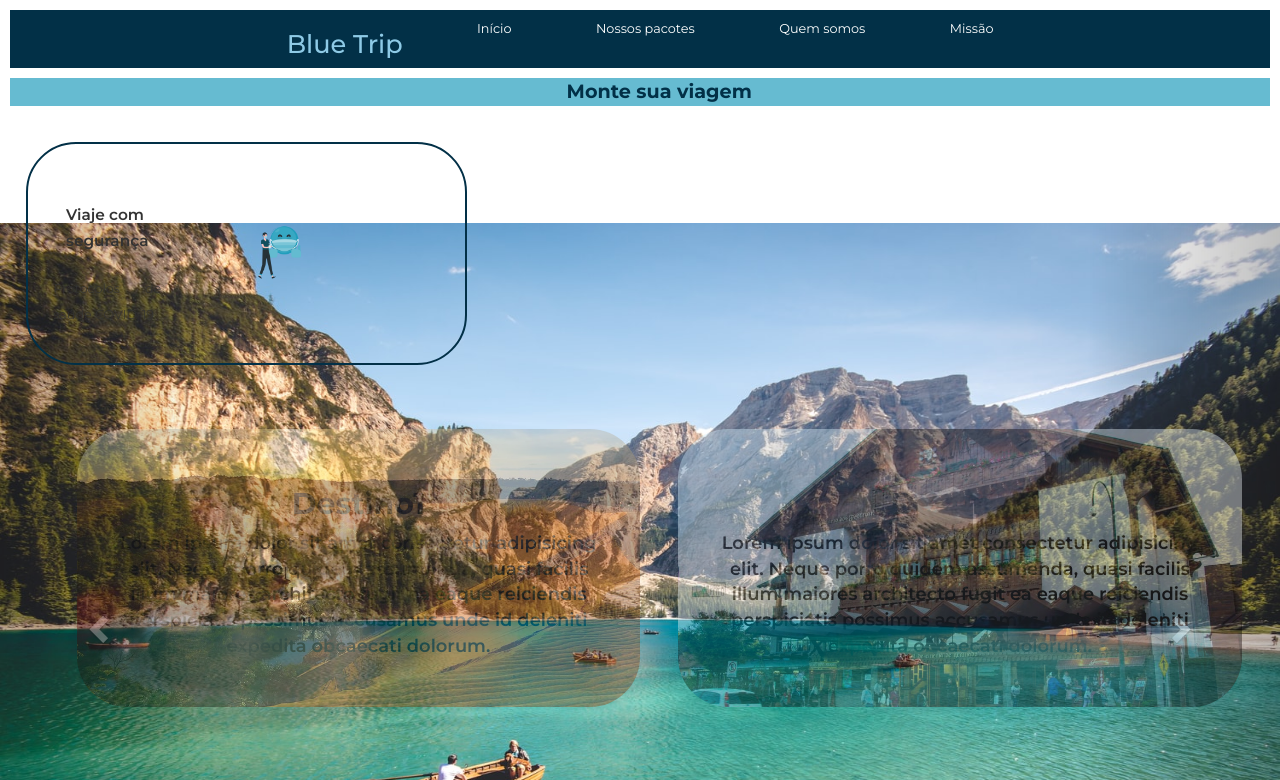
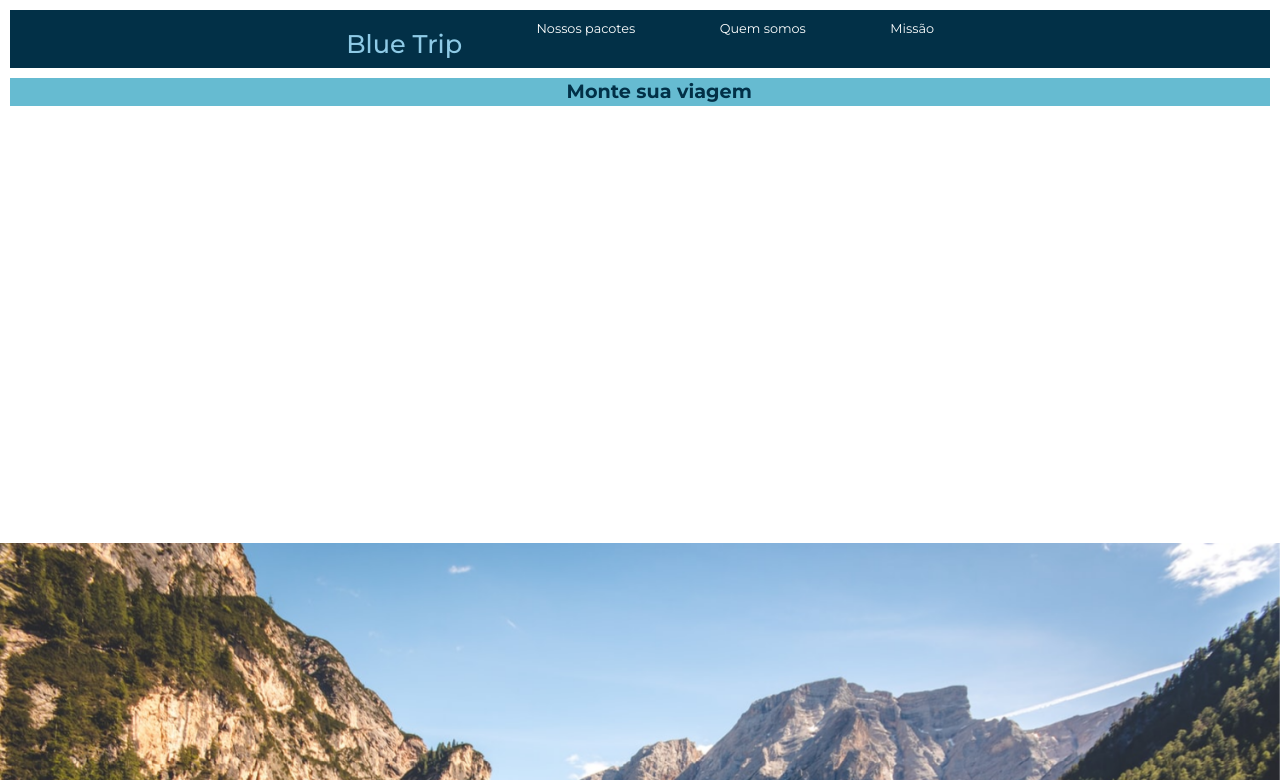
Before and after one commit to BeatrizCoder/blue_trip, a Flask app: page / in a window 1280 px wide. Shown: the top 780 px of the page. Run offline with Flask 2, Linux system fonts and the light colour scheme; data that the repository does not hold is empty; some libraries are stand-ins or nearby versions.

Commit message:
carousel arrumado, bug rota admin

```diff
--- a/app.py
+++ b/app.py
@@ -14,7 +14,8 @@
 #     "MAIL_PASSWORD": 'Bluetrip123'
 # }
 
-app.config['SQLALCHEMY_DATABASE_URI'] = 'postgresql://xogpdzxt:XVt_V6xupNzrflQArM6JggGA-XTBS8oR@kesavan.db.elephantsql.com/xogpdzxt'
+app.config['SQLALCHEMY_DATABASE_URI'] = 'postgresql://fjcmksir:SjscMtZmPTS02sUgIOMzcs7oELi-4YsU@kesavan.db.elephantsql.com/fjcmksir'
+
 db = SQLAlchemy(app)
 
 
@@ -30,11 +31,14 @@
     id = db.Column(db.Integer, primary_key=True, autoincrement=True)
     destino = db.Column(db.String(150), nullable=False)
     preco = db.Column(db.String(10000), nullable=False)
+    imagem = db.Column(db.String(10000), nullable=False)
     descricao = db.Column(db.String(500), nullable=False)
     link = db.Column(db.String(300), nullable=False)
+    tipo_viagem = db.Column(db.String(10000), nullable=False)
 
-    def __init__(self, destino, imagem, descricao, link, tipo_viagem):
+    def __init__(self, destino, preco, imagem, descricao, link, tipo_viagem):
         self.destino = destino
+        self.preco = preco
         self.imagem = imagem
         self.descricao = descricao
         self.link = link
@@ -59,7 +63,7 @@
 
 @app.route('/admin')
 def admin():
-    return render_template('admin.html')
+    return render_template('admin.html', viagens=viagens, viagem='')
 
 @app.route('/perfil')
 def perfil():
@@ -78,8 +82,9 @@
    if request.method == 'POST':
       viagem = Viagem(
          request.form['destino'],
+         request.form['preco'],
          request.form['imagem'],
-         request.form['preco'],
+         request.form['descricao'],
          request.form['link'],
          request.form['tipo-viagem']
       )
--- a/static/css/style_index.css
+++ b/static/css/style_index.css
@@ -11,15 +11,19 @@
 
 div#myCarousel div#carousel-inner{
     height: 100vh;
+    scroll-snap-align: start;
+    width: 100%;
 }
 
 div#myCarousel div#carousel-inner div img{
     width: 100%;
-    height: 60vw;
+    height: 100%;
+    object-fit: cover;
 }
 
 div#myCarousel{
     position: absolute;
+    height: 100vh;
 }
 
 .carousel{
@@ -280,3 +284,10 @@
 ::-webkit-scrollbar-thumb:hover {
     background: #219dbcc0;
   }
+
+
+  div#vazia{
+      width: 100vw;
+      height: 80vh;
+      z-index: -500;
+  }
--- a/templates/admin.html
+++ b/templates/admin.html
@@ -7,7 +7,7 @@
     <meta name="viewport" content="width=device-width, initial-scale=1.0">
     <link rel="stylesheet" href="../static/css/style_admin.css">
     <link rel="stylesheet" href="https://stackpath.bootstrapcdn.com/font-awesome/4.7.0/css/font-awesome.min.css">
-    <title>Portfólio | Adm</title>
+    <title>Blue Trip | Administração</title>
 </head>
 
 <body>
@@ -62,7 +62,7 @@
             {% endif %}
 
                 <label for="destino">Destino</label>
-                <input type="text" placeholder="Nome do destino" id="nome" name="nome" value="{{viagem.nome}}">
+                <input type="text" placeholder="Nome do destino" id="destino" name="destino" value="{{viagem.nome}}">
 
                 <label for="imagem">Imagem</label>
                 <input type="text" placeholder="Link da imagem" id="imagem" name="imagem" value="{{viagem.imagem}}">
@@ -105,7 +105,7 @@
                 <thead>
                     <tr>
                         <th>#</th>
-                        <th>Nome</th>
+                        <th>Destino</th>
                         <th>Imagem</th>
                         <th>Link</th>
                         <th style="text-align:center">Edição</th>
--- a/templates/index.html
+++ b/templates/index.html
@@ -27,7 +27,6 @@
         <ul>
             <a href='/admin' id='admin'><i class="fas fa-cog"></i></a>
             <h2>Blue Trip</h2>
-            <li><a href="/">Início</a></li>
             <li><a href="/pacotes">Nossos pacotes</a></li>
             <li><a href="/perfil">Quem somos</a></li>
             <li><a href="/missao">Missão</a></li>
@@ -53,47 +52,38 @@
             <div class="item active">
                 <img src="../static/img/photo01.jpg" alt="Chania">
                 <div class="carousel-caption">
-                    <h3>Los Angeles</h3>
-                    <p>LA is always so much fun!</p>
                 </div>
             </div>
 
             <div class="item">
                 <img src="../static/img/frutigen2.jpg" alt="Chicago">
                 <div class="carousel-caption">
-                    <h3>Chicago</h3>
-                    <p>Thank you, Chicago!</p>
                 </div>
             </div>
 
             <div class="item">
                 <img src="../static/img/jericoacoara.jpg" alt="New York">
                 <div class="carousel-caption">
-                    <h3>New York</h3>
-                    <p>We love the Big Apple!</p>
                 </div>
             </div>
         </div>
 
 
-        <a class="left carousel-control" href="#myCarousel" data-slide="prev">
+        <!-- <a class="left carousel-control" href="#myCarousel" data-slide="prev">
             <span class="glyphicon glyphicon-chevron-left"></span>
             <span class="sr-only">Previous</span>
         </a>
         <a class="right carousel-control" href="#myCarousel" data-slide="next">
             <span class="glyphicon glyphicon-chevron-right"></span>
-            <span class="sr-only">Next</span>
+            <span class="sr-only">Next</span> -->
         </a>
     </div>
 
-
-<div id="vazio">
+    <div id="vazia">
 
     </div>
 
 
-
-    <main>
     <section id="covid">
         <div id="alerta">
             <div id="protocolo">
@@ -148,7 +138,6 @@
         </div>
 
     </section>
-    </main>
 
 
 
--- a/templates/missao.html
+++ b/templates/missao.html
@@ -14,7 +14,7 @@
     <nav>
         <ul>
             <h2>Blue Trip</h2>
-            <li><a href="/index">Início</a></li>
+            <li><a href="/">Início</a></li>
             <li><a href="/pacotes">Nossos pacotes</a></li>
             <li><a href="/perfil">Quem somos</a></li>
         </ul>
```
Lines whose indentation alone changed are shown as unchanged.
